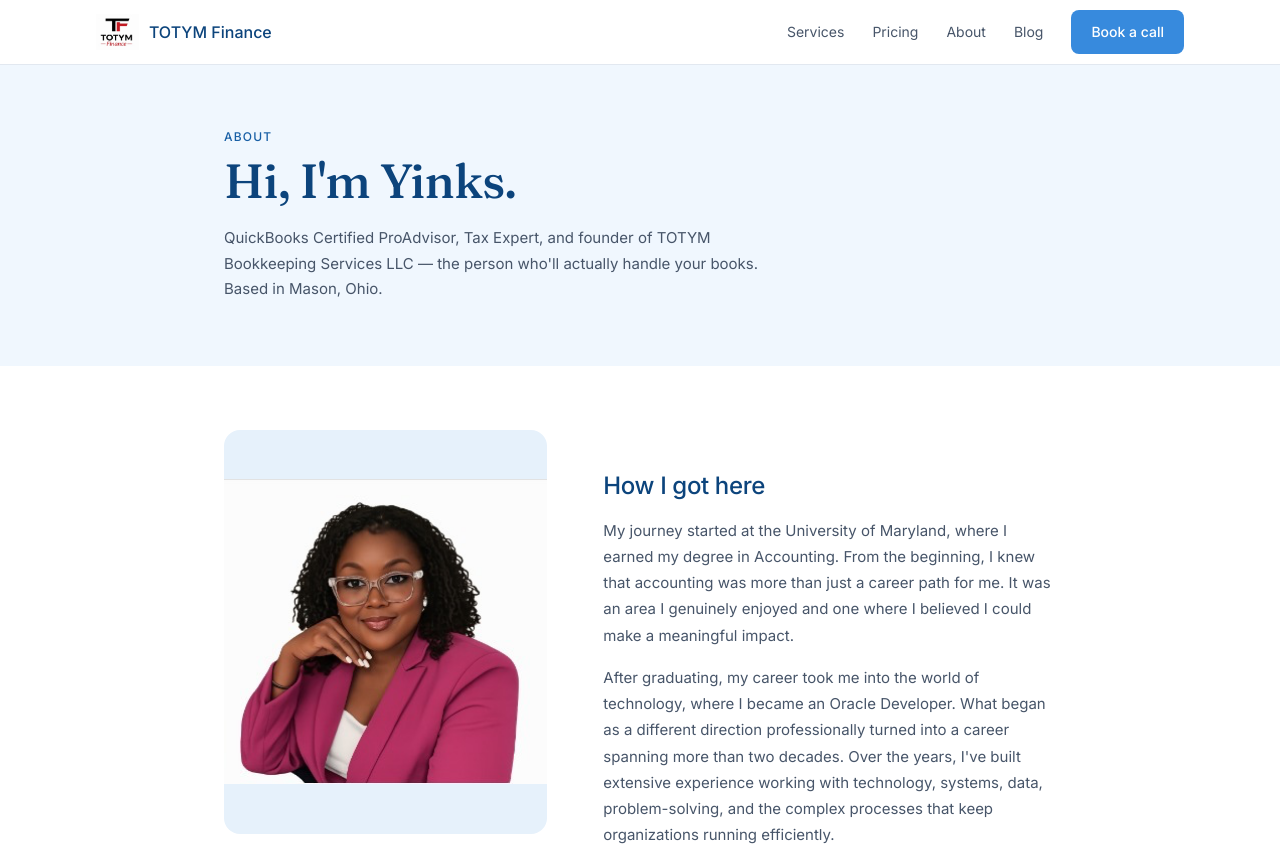
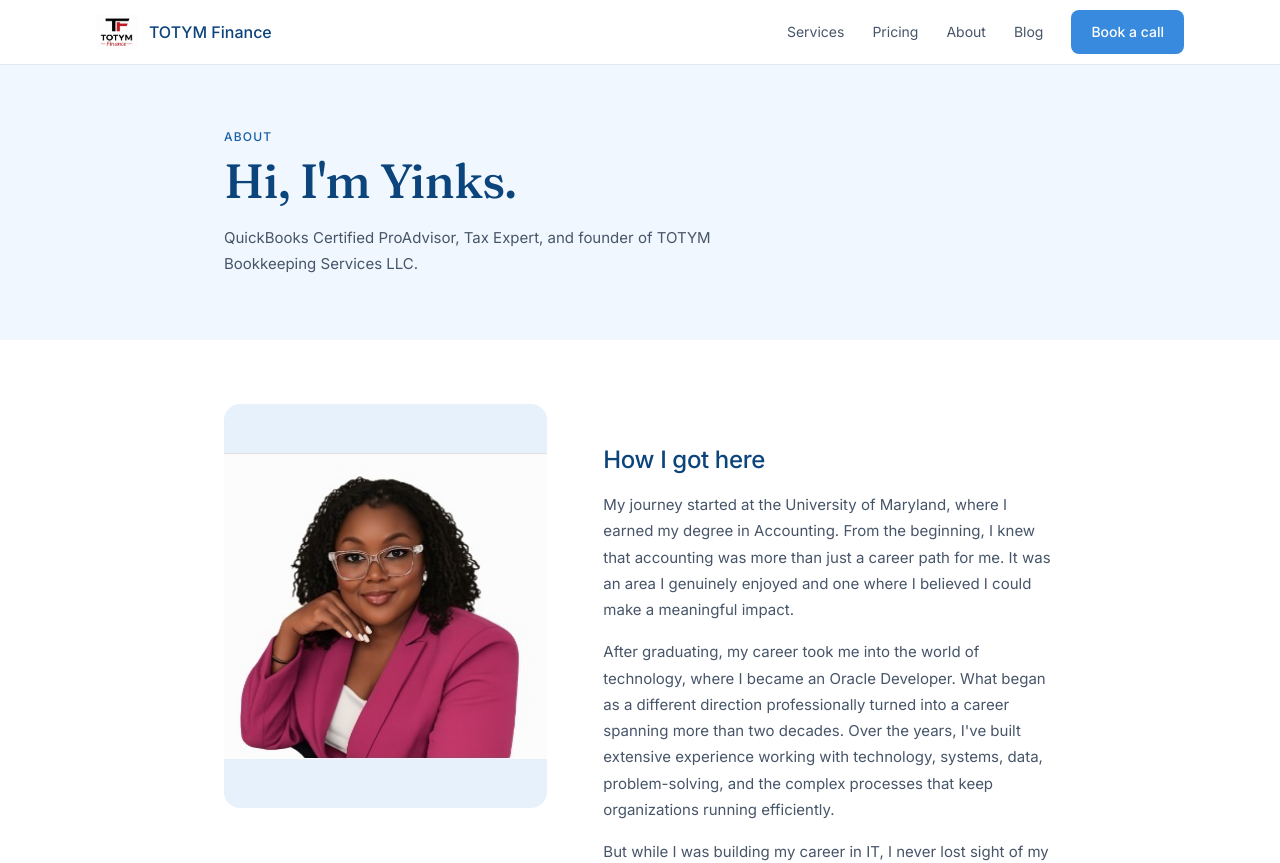
Before and after one commit to ronyinkus/totym, a Next.js app: page /about in a window 1280 px wide. Shown: the top 863 px of the page. Built offline with nearby package versions, Linux system fonts and the light colour scheme.

Commit message:
Shorten About page introduction

```diff
--- a/app/about/page.tsx
+++ b/app/about/page.tsx
@@ -38,8 +38,7 @@ export default function AboutPage() {
           </h1>
           <p className="text-[15px] leading-[1.7] text-slate-600 max-w-xl">
             QuickBooks Certified ProAdvisor, Tax Expert, and founder of TOTYM
-            Bookkeeping Services LLC — the person who&apos;ll actually handle
-            your books. Based in Mason, Ohio.
+            Bookkeeping Services LLC.
           </p>
         </div>
       </section>
```
